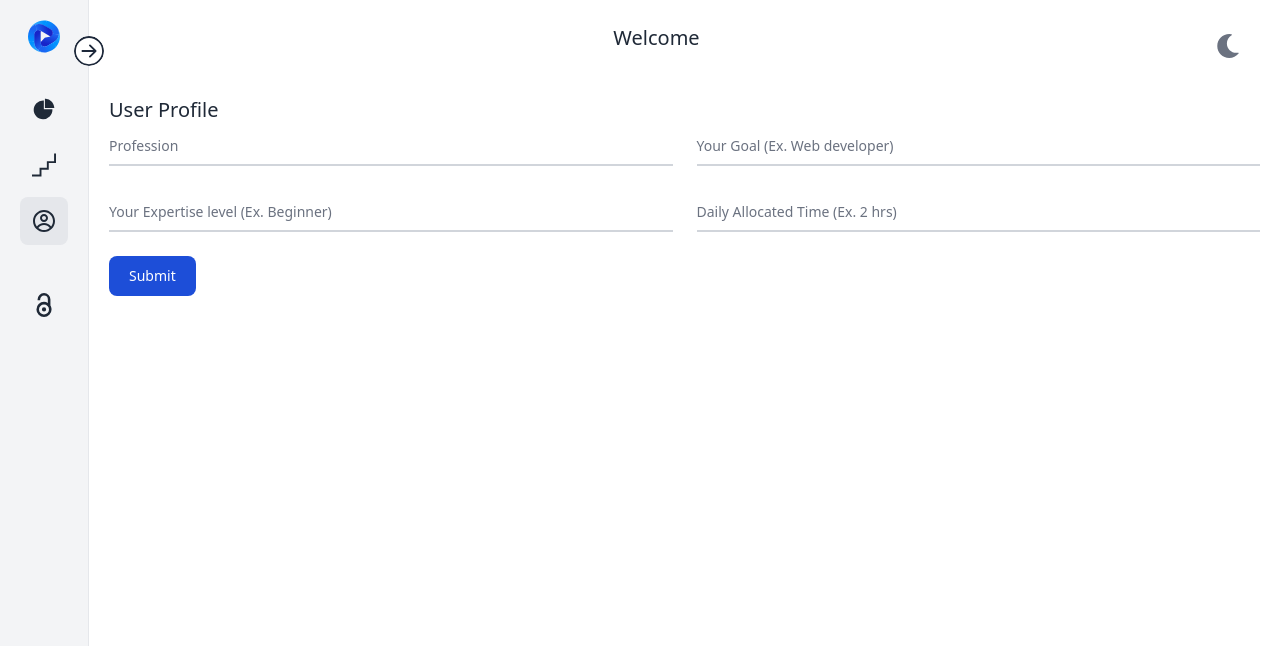
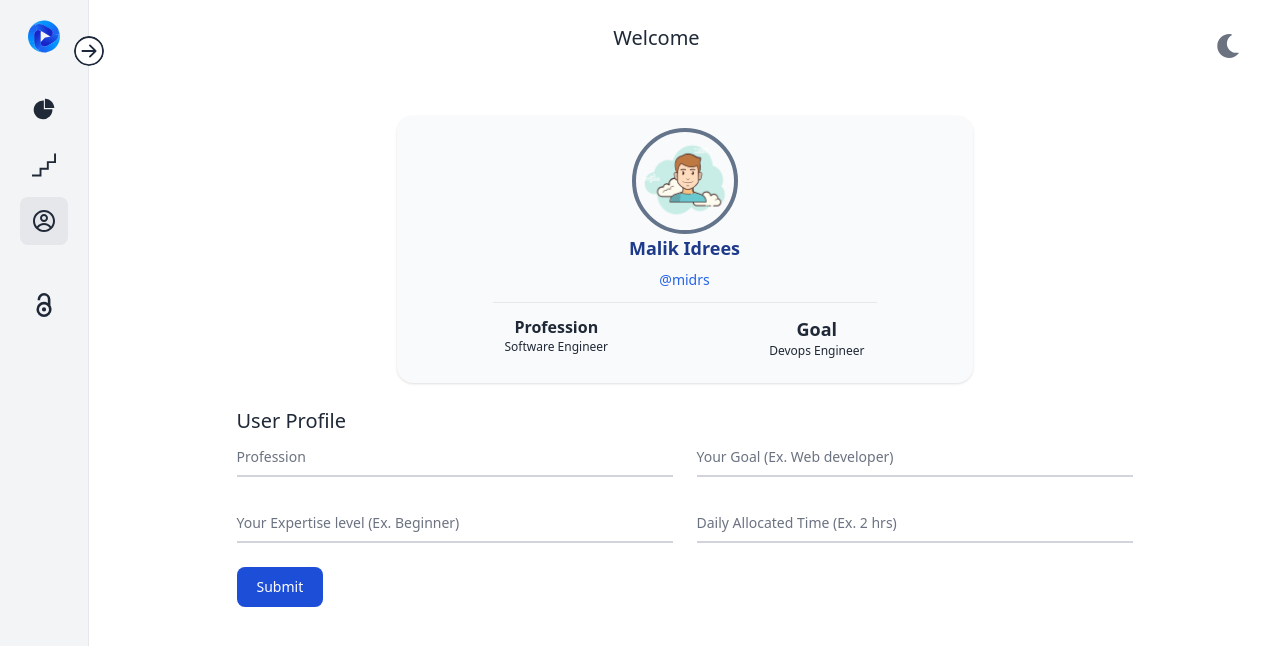
Before and after one commit to Malik-Idrees/gq_frontend, a React (Create React App) app: page /profile in a window 1280 px wide. Shown: the top 646 px of the page. Built offline with nearby package versions, Linux system fonts and the light colour scheme.

Commit message:
user card added in profile

```diff
--- /dev/null
+++ b/src/components/UserCard.js
@@ -0,0 +1,37 @@
+import React from 'react'
+import userAvatar from '../assets/user_avatar.png'
+
+const UserCard = () => {
+    return (
+        <div className='box-border rounded-2xl max-w-xl mx-auto shadow bg-gray-50 dark:bg-slate-800 sm:mt-10 mb-4 sm:mb-6 p-3'>
+            <div className='flex justify-center items-center mx-auto relative sm:w-3/12 box-border w-6/12 px-6 sm:px-4'>
+                <img
+                    className='rounded-full border-slate-500 border-4 w-full'
+                    src={userAvatar}
+                    alt='Goal Quest User'
+                />
+                {/* Icon by Icon8 'https://icons8.com/icon/108639/user'> */}
+            </div>
+            <div className='text-lg text-center'>
+                <div className='text-blue-900 font-bold inline dark:text-blue-100'>
+                    Malik Idrees
+                </div>
+            </div>
+            <div className='text-blue-600 text-sm text-center my-2 dark:text-blue-100'>@midrs</div>
+            <div className='flex justify-between max-w-sm mx-auto border-t border-gray-200 dark:border-gray-600 mt-3 p-3 text-center'>
+                <div>
+                    <p className='text-very-dark-desaturated-blue font-bold text-base'>
+                        Profession
+                    </p>
+                    <p className='text-xs'>Software Engineer</p>
+                </div>
+                <div>
+                    <p className='text-very-dark-desaturated-blue font-bold text-lg'>Goal</p>
+                    <p className='text-xs'>Devops Engineer</p>
+                </div>
+            </div>
+        </div>
+    )
+}
+
+export default UserCard
--- a/src/pages/Profile.js
+++ b/src/pages/Profile.js
@@ -1,4 +1,5 @@
 import React, { useState } from 'react'
+import UserCard from '../components/UserCard'
 
 const Profile = () => {
     const [profession, setProfession] = useState('')
@@ -7,12 +8,13 @@ const Profile = () => {
     const [dailyTime, setdailyTime] = useState('')
 
     return (
-        <div className='dark:text-gray-50'>
+        <div className='dark:text-gray-50 max-w-4xl mx-auto'>
+            <UserCard />
             <span className='text-xl font-medium whitespace-nowrap dark:text-white'>
                 User Profile
             </span>
             <form>
-                <div className='grid xl:grid-cols-2 xl:gap-6'>
+                <div className='grid lg:grid-cols-2 lg:gap-6'>
                     <div className='relative z-0 w-full mb-6 group'>
                         <input
                             type='text'
@@ -50,7 +52,7 @@ const Profile = () => {
                         </label>
                     </div>
                 </div>
-                <div className='grid xl:grid-cols-2 xl:gap-6'>
+                <div className='grid lg:grid-cols-2 lg:gap-6'>
                     <div className='relative z-0 w-full mb-6 group'>
                         <input
                             type='tel'
```
Also changed, not shown: src/assets/user_avatar.png (added).
